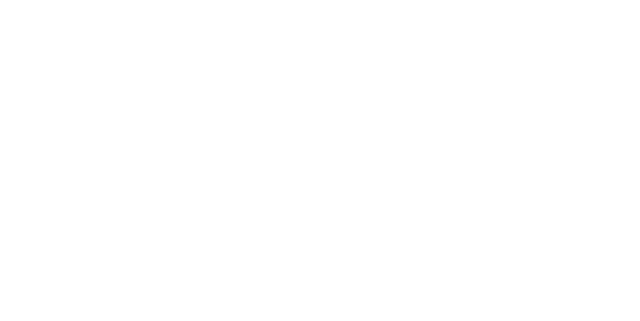
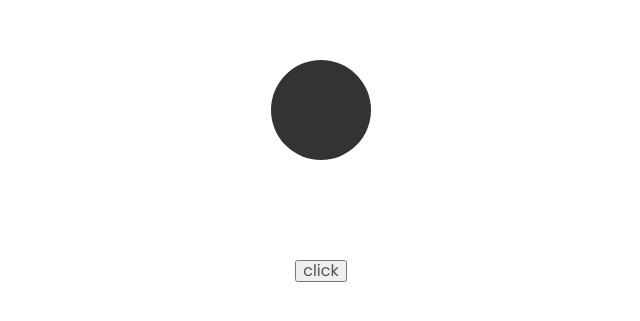
Before and after one commit to luoheqp/musicPlayer, a React (Create React App) app: page /#/playground in a window 1280 px wide. Shown: the part 229-550 px from the top of the page, without its empty margins (319-959 px from the left). Built offline with nearby package versions, Linux system fonts and the light colour scheme; a small style sheet from the web is missing.

Commit message:
update 尝试 animejs

```diff
--- a/src/pages/Player/components/CanvasGuy/index.jsx
+++ b/src/pages/Player/components/CanvasGuy/index.jsx
@@ -20,11 +20,11 @@
   const coverAnime = () => {
     console.log('object')
 
-    anime({
-      targets: '.cover',
-      scale: 1.2,
-      duration: 100,
-    });
+    // anime({
+    //   targets: '.cover',
+    //   scale: 1.2,
+    //   duration: 100,
+    // });
   };
 
   const handleDraw = useCallback(
--- a/src/pages/Playground/index.jsx
+++ b/src/pages/Playground/index.jsx
@@ -1,10 +1,39 @@
-import React, { useState, useCallback } from "react";
-import { PlaygroundContent } from "./styled";
+import React, { useState, useEffect } from "react";
+import { PlaygroundContent } from "./style";
+import anime from "animejs";
 
 const Playground = (props) => {
+  const [animeInstance, setAnimeInstance] = useState();
+
+  const handleClick = () => {
+    animeInstance.restart();
+  };
+
+  useEffect(() => {
+    let animeTimeLink = anime
+      .timeline({
+        targets: ".ball",
+        loop: false,
+      })
+      .add({
+        scale: 1.2,
+        duration: 500,
+      })
+      .add({
+        scale: 1,
+        duration: 500,
+      });
+
+    setAnimeInstance(animeTimeLink);
+  }, []);
 
   return (
     <PlaygroundContent>
+      <div className="ball-wrap">
+        <div className="ball"></div>
+      </div>
+
+      <input type="button" value="click" onClick={handleClick} />
     </PlaygroundContent>
   );
 };
--- /dev/null
+++ b/src/pages/Playground/style.jsx
@@ -0,0 +1,23 @@
+import styled from "styled-components";
+
+export const PlaygroundContent = styled.div`
+  width: 100vw;
+  height: 100vh;
+  overflow: hidden;
+  display: flex;
+  align-items: center;
+  justify-content: center;
+  flex-direction: column;
+
+  .ball-wrap {
+    width: 100px;
+    height: 200px;
+
+    .ball {
+      width: 100px;
+      height: 100px;
+      border-radius: 50%;
+      background-color: #333;
+    }
+  }
+`;
--- a/src/pages/Playground/styled.jsx
+++ /dev/null
@@ -1,7 +0,0 @@
-import styled from "styled-components";
-
-export const PlaygroundContent = styled.div`
-  width: 100vw;
-  height: 100vh;
-  overflow: hidden;
-`;
```
